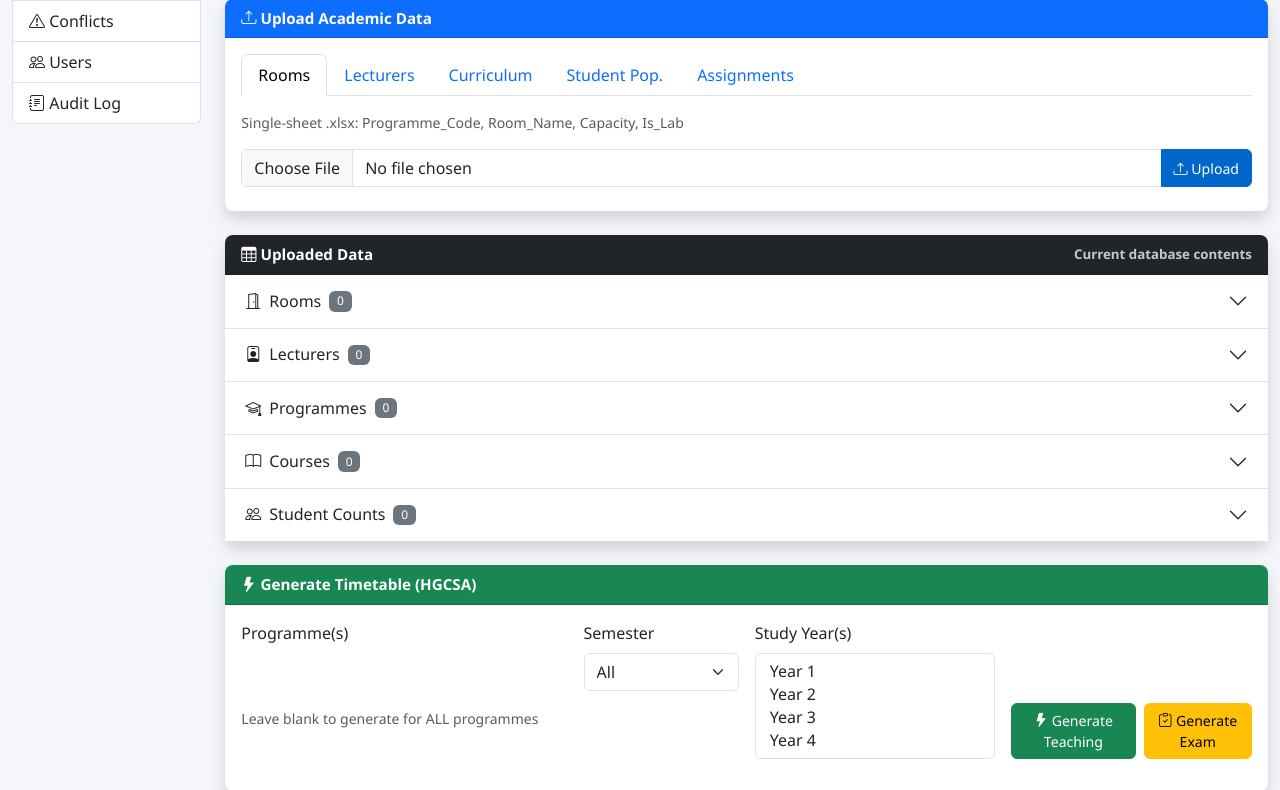
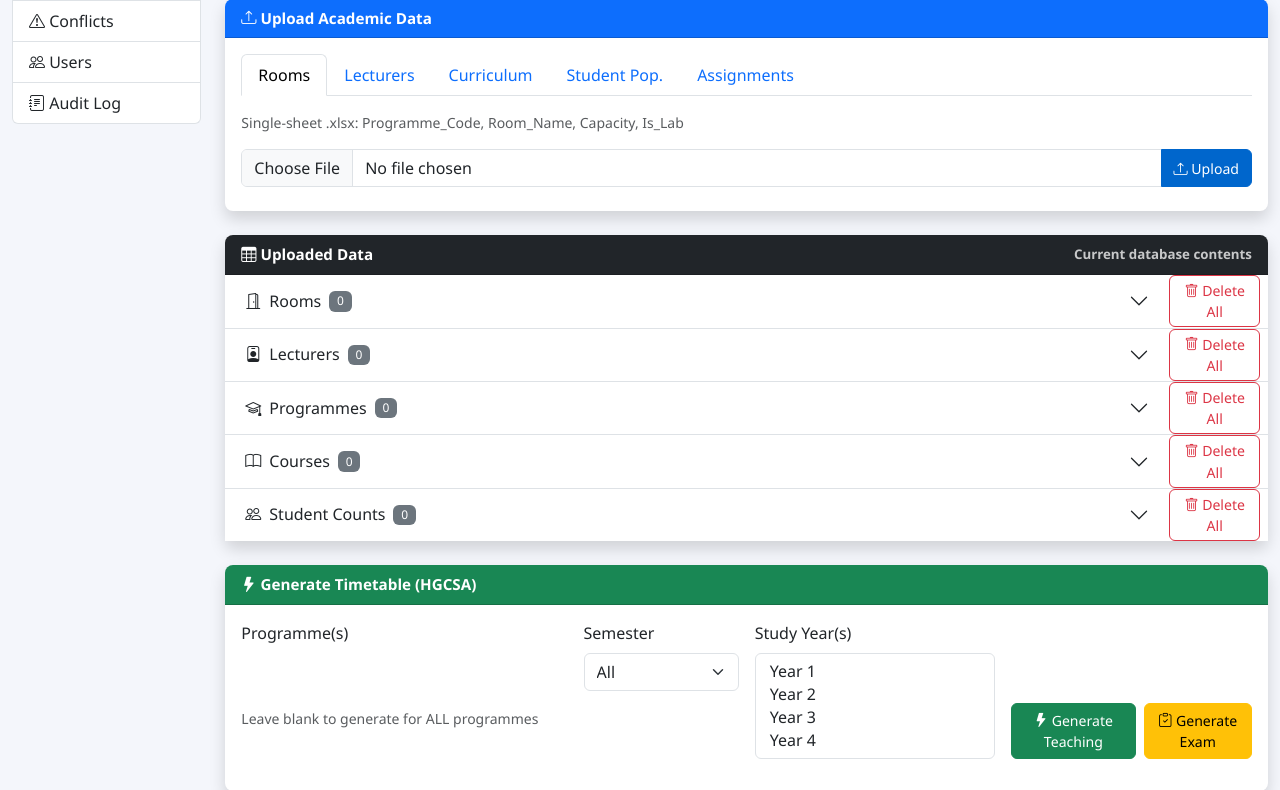
Before and after one commit to derick328/ARDHI-AUTOMATED-TIMETABLE-SYSYEM, a Django app: page /admin-dashboard/ in a window 1280 px wide. Shown: the part 246-1036 px from the top of the page. Run offline with Django 5.2, Linux system fonts and the light colour scheme; the visitor is signed in with stand-in values (Sample User, id 1); data comes from the database, SQL or seed files in the repository; data that the repository does not hold is empty; some libraries are stand-ins or nearby versions.

Commit message:
feat: Implement bulk delete functionality for rooms, lecturers, courses, programmes, and student counts in admin dashboard

```diff
--- a/TimetableManagementSystem/scheduler/static/scheduler/css/custom.css
+++ b/TimetableManagementSystem/scheduler/static/scheduler/css/custom.css
@@ -157,6 +157,14 @@ body {
   }
 }
 
+/* ── Extra-small button (for table row actions) ───────── */
+.btn-xs {
+  padding: 0.1rem 0.35rem;
+  font-size: 0.75rem;
+  line-height: 1.2;
+  border-radius: 4px;
+}
+
 /* ── Print styles ─────────────────────────────────────── */
 @media print {
   .ardhi-navbar,
--- a/TimetableManagementSystem/scheduler/templates/scheduler/admin.html
+++ b/TimetableManagementSystem/scheduler/templates/scheduler/admin.html
@@ -159,27 +159,37 @@
 
           <!-- Rooms -->
           <div class="accordion-item">
-            <h2 class="accordion-header">
-              <button class="accordion-button collapsed" type="button" data-bs-toggle="collapse" data-bs-target="#collapseRooms">
+            <h2 class="accordion-header d-flex align-items-center">
+              <button class="accordion-button collapsed flex-grow-1" type="button" data-bs-toggle="collapse" data-bs-target="#collapseRooms">
                 <i class="bi bi-door-open me-2"></i> Rooms
                 <span class="badge bg-secondary ms-2">{{ all_rooms|length }}</span>
+              </button>
+              <button class="btn btn-sm btn-outline-danger me-2 btn-clear-all"
+                data-url="/api/admin/clear/rooms/" data-label="all rooms">
+                <i class="bi bi-trash"></i> Delete All
               </button>
             </h2>
             <div id="collapseRooms" class="accordion-collapse collapse" data-bs-parent="#uploadedDataAccordion">
               <div class="accordion-body p-0">
                 <div class="table-responsive" style="max-height:300px;overflow-y:auto">
                   <table class="table table-sm table-striped mb-0">
-                    <thead class="table-dark sticky-top"><tr><th>#</th><th>Room Name</th><th>Capacity</th><th>Lab</th></tr></thead>
+                    <thead class="table-dark sticky-top"><tr><th>#</th><th>Room Name</th><th>Capacity</th><th>Lab</th><th></th></tr></thead>
                     <tbody>
                       {% for r in all_rooms %}
-                      <tr>
+                      <tr id="room-row-{{ r.id }}">
                         <td>{{ forloop.counter }}</td>
                         <td>{{ r.name }}</td>
                         <td>{{ r.capacity }}</td>
                         <td>{% if r.is_lab %}<span class="badge bg-info">Lab</span>{% else %}<span class="badge bg-light text-dark">No</span>{% endif %}</td>
+                        <td>
+                          <button class="btn btn-xs btn-outline-danger btn-delete-item"
+                            data-url="/api/rooms/{{ r.id }}/" data-row="room-row-{{ r.id }}" title="Delete">
+                            <i class="bi bi-trash"></i>
+                          </button>
+                        </td>
                       </tr>
                       {% empty %}
-                      <tr><td colspan="4" class="text-center text-muted py-2">No rooms uploaded yet</td></tr>
+                      <tr><td colspan="5" class="text-center text-muted py-2">No rooms uploaded yet</td></tr>
                       {% endfor %}
                     </tbody>
                   </table>
@@ -190,27 +200,37 @@
 
           <!-- Lecturers -->
           <div class="accordion-item">
-            <h2 class="accordion-header">
-              <button class="accordion-button collapsed" type="button" data-bs-toggle="collapse" data-bs-target="#collapseLecturers">
+            <h2 class="accordion-header d-flex align-items-center">
+              <button class="accordion-button collapsed flex-grow-1" type="button" data-bs-toggle="collapse" data-bs-target="#collapseLecturers">
                 <i class="bi bi-person-badge me-2"></i> Lecturers
                 <span class="badge bg-secondary ms-2">{{ all_lecturers|length }}</span>
+              </button>
+              <button class="btn btn-sm btn-outline-danger me-2 btn-clear-all"
+                data-url="/api/admin/clear/lecturers/" data-label="all lecturers">
+                <i class="bi bi-trash"></i> Delete All
               </button>
             </h2>
             <div id="collapseLecturers" class="accordion-collapse collapse" data-bs-parent="#uploadedDataAccordion">
               <div class="accordion-body p-0">
                 <div class="table-responsive" style="max-height:300px;overflow-y:auto">
                   <table class="table table-sm table-striped mb-0">
-                    <thead class="table-dark sticky-top"><tr><th>#</th><th>Name</th><th>Email</th><th>Full Time</th></tr></thead>
+                    <thead class="table-dark sticky-top"><tr><th>#</th><th>Name</th><th>Email</th><th>Full Time</th><th></th></tr></thead>
                     <tbody>
                       {% for l in all_lecturers %}
-                      <tr>
+                      <tr id="lecturer-row-{{ l.id }}">
                         <td>{{ forloop.counter }}</td>
                         <td>{{ l.name }}</td>
                         <td class="small text-muted">{{ l.email }}</td>
                         <td>{% if l.is_full_time %}<span class="badge bg-success">Yes</span>{% else %}<span class="badge bg-secondary">Part-time</span>{% endif %}</td>
+                        <td>
+                          <button class="btn btn-xs btn-outline-danger btn-delete-item"
+                            data-url="/api/lecturers/{{ l.id }}/" data-row="lecturer-row-{{ l.id }}" title="Delete">
+                            <i class="bi bi-trash"></i>
+                          </button>
+                        </td>
                       </tr>
                       {% empty %}
-                      <tr><td colspan="4" class="text-center text-muted py-2">No lecturers uploaded yet</td></tr>
+                      <tr><td colspan="5" class="text-center text-muted py-2">No lecturers uploaded yet</td></tr>
                       {% endfor %}
                     </tbody>
                   </table>
@@ -221,27 +241,37 @@
 
           <!-- Programmes -->
           <div class="accordion-item">
-            <h2 class="accordion-header">
-              <button class="accordion-button collapsed" type="button" data-bs-toggle="collapse" data-bs-target="#collapseProgrammes">
+            <h2 class="accordion-header d-flex align-items-center">
+              <button class="accordion-button collapsed flex-grow-1" type="button" data-bs-toggle="collapse" data-bs-target="#collapseProgrammes">
                 <i class="bi bi-mortarboard me-2"></i> Programmes
                 <span class="badge bg-secondary ms-2">{{ all_programmes|length }}</span>
+              </button>
+              <button class="btn btn-sm btn-outline-danger me-2 btn-clear-all"
+                data-url="/api/admin/clear/programmes/" data-label="all programmes">
+                <i class="bi bi-trash"></i> Delete All
               </button>
             </h2>
             <div id="collapseProgrammes" class="accordion-collapse collapse" data-bs-parent="#uploadedDataAccordion">
               <div class="accordion-body p-0">
                 <div class="table-responsive" style="max-height:300px;overflow-y:auto">
                   <table class="table table-sm table-striped mb-0">
-                    <thead class="table-dark sticky-top"><tr><th>#</th><th>Code</th><th>Name</th><th>School</th></tr></thead>
+                    <thead class="table-dark sticky-top"><tr><th>#</th><th>Code</th><th>Name</th><th>School</th><th></th></tr></thead>
                     <tbody>
                       {% for p in all_programmes %}
-                      <tr>
+                      <tr id="programme-row-{{ p.id }}">
                         <td>{{ forloop.counter }}</td>
                         <td><strong>{{ p.code }}</strong></td>
                         <td>{{ p.name }}</td>
                         <td class="small text-muted">{{ p.school.name }}</td>
+                        <td>
+                          <button class="btn btn-xs btn-outline-danger btn-delete-item"
+                            data-url="/api/programmes/{{ p.id }}/" data-row="programme-row-{{ p.id }}" title="Delete">
+                            <i class="bi bi-trash"></i>
+                          </button>
+                        </td>
                       </tr>
                       {% empty %}
-                      <tr><td colspan="4" class="text-center text-muted py-2">No programmes uploaded yet</td></tr>
+                      <tr><td colspan="5" class="text-center text-muted py-2">No programmes uploaded yet</td></tr>
                       {% endfor %}
                     </tbody>
                   </table>
@@ -252,20 +282,24 @@
 
           <!-- Courses -->
           <div class="accordion-item">
-            <h2 class="accordion-header">
-              <button class="accordion-button collapsed" type="button" data-bs-toggle="collapse" data-bs-target="#collapseCourses">
+            <h2 class="accordion-header d-flex align-items-center">
+              <button class="accordion-button collapsed flex-grow-1" type="button" data-bs-toggle="collapse" data-bs-target="#collapseCourses">
                 <i class="bi bi-book me-2"></i> Courses
                 <span class="badge bg-secondary ms-2">{{ all_courses|length }}</span>
+              </button>
+              <button class="btn btn-sm btn-outline-danger me-2 btn-clear-all"
+                data-url="/api/admin/clear/courses/" data-label="all courses">
+                <i class="bi bi-trash"></i> Delete All
               </button>
             </h2>
             <div id="collapseCourses" class="accordion-collapse collapse" data-bs-parent="#uploadedDataAccordion">
               <div class="accordion-body p-0">
                 <div class="table-responsive" style="max-height:350px;overflow-y:auto">
                   <table class="table table-sm table-striped mb-0">
-                    <thead class="table-dark sticky-top"><tr><th>#</th><th>Code</th><th>Title</th><th>Programme</th><th>Year</th><th>Sem</th><th>Lecturer</th></tr></thead>
+                    <thead class="table-dark sticky-top"><tr><th>#</th><th>Code</th><th>Title</th><th>Programme</th><th>Year</th><th>Sem</th><th>Lecturer</th><th></th></tr></thead>
                     <tbody>
                       {% for c in all_courses %}
-                      <tr>
+                      <tr id="course-row-{{ c.id }}">
                         <td>{{ forloop.counter }}</td>
                         <td><strong>{{ c.code }}</strong></td>
                         <td>{{ c.title }}</td>
@@ -273,9 +307,15 @@
                         <td>{{ c.study_year }}</td>
                         <td>{{ c.semester }}</td>
                         <td class="small text-muted">{{ c.lecturer.name|default:"—" }}</td>
+                        <td>
+                          <button class="btn btn-xs btn-outline-danger btn-delete-item"
+                            data-url="/api/courses/{{ c.id }}/" data-row="course-row-{{ c.id }}" title="Delete">
+                            <i class="bi bi-trash"></i>
+                          </button>
+                        </td>
                       </tr>
                       {% empty %}
-                      <tr><td colspan="7" class="text-center text-muted py-2">No courses uploaded yet</td></tr>
+                      <tr><td colspan="8" class="text-center text-muted py-2">No courses uploaded yet</td></tr>
                       {% endfor %}
                     </tbody>
                   </table>
@@ -286,29 +326,39 @@
 
           <!-- Student Counts -->
           <div class="accordion-item">
-            <h2 class="accordion-header">
-              <button class="accordion-button collapsed" type="button" data-bs-toggle="collapse" data-bs-target="#collapseStudents">
+            <h2 class="accordion-header d-flex align-items-center">
+              <button class="accordion-button collapsed flex-grow-1" type="button" data-bs-toggle="collapse" data-bs-target="#collapseStudents">
                 <i class="bi bi-people me-2"></i> Student Counts
                 <span class="badge bg-secondary ms-2">{{ all_student_counts|length }}</span>
+              </button>
+              <button class="btn btn-sm btn-outline-danger me-2 btn-clear-all"
+                data-url="/api/admin/clear/student-counts/" data-label="all student counts">
+                <i class="bi bi-trash"></i> Delete All
               </button>
             </h2>
             <div id="collapseStudents" class="accordion-collapse collapse" data-bs-parent="#uploadedDataAccordion">
               <div class="accordion-body p-0">
                 <div class="table-responsive" style="max-height:300px;overflow-y:auto">
                   <table class="table table-sm table-striped mb-0">
-                    <thead class="table-dark sticky-top"><tr><th>#</th><th>Programme</th><th>Year</th><th>Male</th><th>Female</th><th>Total</th></tr></thead>
+                    <thead class="table-dark sticky-top"><tr><th>#</th><th>Programme</th><th>Year</th><th>Male</th><th>Female</th><th>Total</th><th></th></tr></thead>
                     <tbody>
                       {% for sc in all_student_counts %}
-                      <tr>
+                      <tr id="sc-row-{{ sc.id }}">
                         <td>{{ forloop.counter }}</td>
                         <td>{{ sc.programme.code }}</td>
                         <td>{{ sc.study_year }}</td>
                         <td>{{ sc.male_count }}</td>
                         <td>{{ sc.female_count }}</td>
                         <td><strong>{{ sc.total_count }}</strong></td>
+                        <td>
+                          <button class="btn btn-xs btn-outline-danger btn-delete-item"
+                            data-url="/api/student-counts/{{ sc.id }}/" data-row="sc-row-{{ sc.id }}" title="Delete">
+                            <i class="bi bi-trash"></i>
+                          </button>
+                        </td>
                       </tr>
                       {% empty %}
-                      <tr><td colspan="6" class="text-center text-muted py-2">No student population data uploaded yet</td></tr>
+                      <tr><td colspan="7" class="text-center text-muted py-2">No student population data uploaded yet</td></tr>
                       {% endfor %}
                     </tbody>
                   </table>
@@ -627,6 +677,41 @@ document.querySelectorAll('.btn-delete-user').forEach(btn => {
   });
 });
 
+// ── Uploaded Data: delete single item ────────────────────────────────────────
+document.querySelectorAll('.btn-delete-item').forEach(btn => {
+  btn.addEventListener('click', function() {
+    if (!confirm('Delete this record? This cannot be undone.')) return;
+    const url = this.dataset.url;
+    const rowId = this.dataset.row;
+    fetch(url, { method: 'DELETE', headers: { 'X-CSRFToken': getCsrfToken() } })
+      .then(r => {
+        if (r.ok || r.status === 204) {
+          const row = document.getElementById(rowId);
+          if (row) row.remove();
+        } else {
+          r.json().then(d => alert('Error: ' + (d.detail || JSON.stringify(d))));
+        }
+      });
+  });
+});
+
+// ── Uploaded Data: delete all (bulk clear) ───────────────────────────────────
+document.querySelectorAll('.btn-clear-all').forEach(btn => {
+  btn.addEventListener('click', function(e) {
+    e.stopPropagation(); // prevent accordion toggle
+    const label = this.dataset.label;
+    const url = this.dataset.url;
+    if (!confirm(`Delete ${label}? This will permanently remove all records and cannot be undone.`)) return;
+    fetch(url, { method: 'DELETE', headers: { 'X-CSRFToken': getCsrfToken() } })
+      .then(r => r.json())
+      .then(data => {
+        alert(`Deleted ${data.deleted} record(s).`);
+        location.reload();
+      })
+      .catch(() => alert('Error deleting records.'));
+  });
+});
+
 // Create user form
 document.getElementById('createUserForm').addEventListener('submit', function(e) {
   e.preventDefault();
--- a/TimetableManagementSystem/scheduler/urls.py
+++ b/TimetableManagementSystem/scheduler/urls.py
@@ -45,6 +45,13 @@ urlpatterns = [
     # ── CRUD API (ViewSets) ───────────────────────────────────────────────────────
     path('api/', include(router.urls)),
 
+    # ── Bulk Clear (Uploaded Data) ────────────────────────────────────────────────
+    path('api/admin/clear/rooms/', views.ClearRoomsView.as_view(), name='clear_rooms'),
+    path('api/admin/clear/lecturers/', views.ClearLecturersView.as_view(), name='clear_lecturers'),
+    path('api/admin/clear/courses/', views.ClearCoursesView.as_view(), name='clear_courses'),
+    path('api/admin/clear/programmes/', views.ClearProgrammesView.as_view(), name='clear_programmes'),
+    path('api/admin/clear/student-counts/', views.ClearStudentCountsView.as_view(), name='clear_student_counts'),
+
     # ── Admin User Management ─────────────────────────────────────────────────────
     path('api/admin/users/', views.ListUsersView.as_view(), name='list_users'),
     path('api/admin/register-user/', views.RegisterUserView.as_view(), name='register_user'),
--- a/TimetableManagementSystem/scheduler/views.py
+++ b/TimetableManagementSystem/scheduler/views.py
@@ -648,6 +648,45 @@ class DeleteUserView(APIView):
         return Response({'success': True})
 
 
+# ── Bulk Clear Views (Uploaded Data) ─────────────────────────────────────────────
+
+class ClearDataView(APIView):
+    """Generic bulk-delete view. Subclasses set `model` and `label`."""
+    permission_classes = [IsAdminUser]
+    model = None
+    label = 'records'
+
+    def delete(self, request):
+        count, _ = self.model.objects.all().delete()
+        log_action(request.user, f'CLEAR_{self.label.upper()}', self.label, details=f"Deleted {count} records")
+        return Response({'deleted': count})
+
+
+class ClearRoomsView(ClearDataView):
+    model = Room
+    label = 'rooms'
+
+
+class ClearLecturersView(ClearDataView):
+    model = Lecturer
+    label = 'lecturers'
+
+
+class ClearCoursesView(ClearDataView):
+    model = Course
+    label = 'courses'
+
+
+class ClearProgrammesView(ClearDataView):
+    model = Programme
+    label = 'programmes'
+
+
+class ClearStudentCountsView(ClearDataView):
+    model = StudentCount
+    label = 'studentcounts'
+
+
 # ── DRF Token Auth ────────────────────────────────────────────────────────────────
 
 class ObtainTokenView(APIView):
```
Also changed, not shown: TimetableManagementSystem/scheduler/curriculum_parser.py (+20 -5 lines), TimetableManagementSystem/readmecloud.md.
